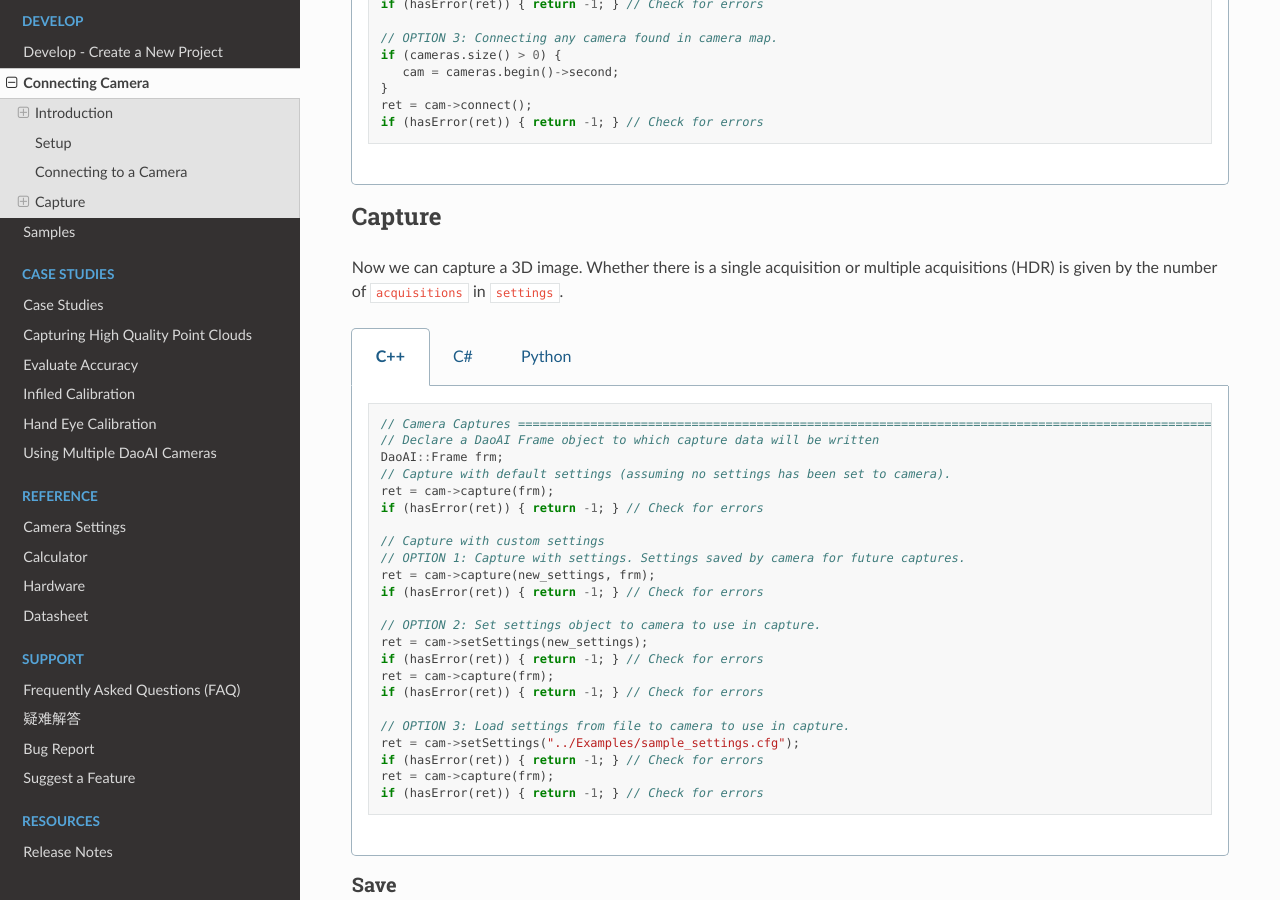
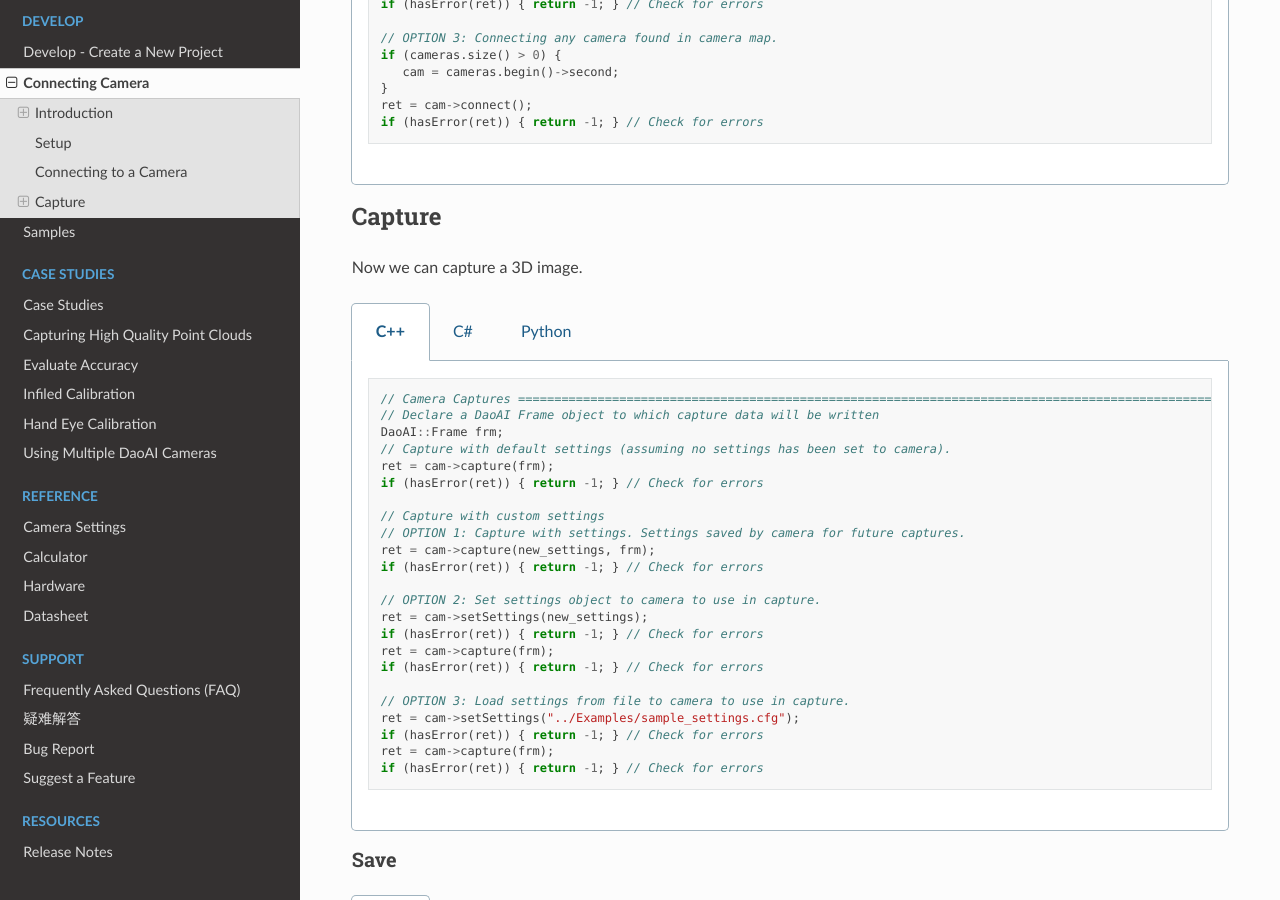
Before and after one commit to DaoAI-Robotics-Inc/daoai_camera_studio_user_manual, a Sphinx documentation site: the page built from docs/source/develop/connect-camera/index.rst, in a window 1280 px wide and 900 px high, scrolled down 1858 px. Built offline with Sphinx 7.4.7 and the Read the Docs theme 2.0.0, drawn with Linux system fonts in a browser that asks for light colours.

Commit message:
modify connect camera; '

```diff
--- a/docs/source/develop/connect-camera/index.rst
+++ b/docs/source/develop/connect-camera/index.rst
@@ -121,8 +121,7 @@ Connecting to a Camera
 Capture
 ------------------
 
-Now we can capture a 3D image. Whether there is a single acquisition or multiple acquisitions (HDR)
-is given by the number of ``acquisitions`` in ``settings``.
+Now we can capture a 3D image.
 
 .. tabs::
 
```
